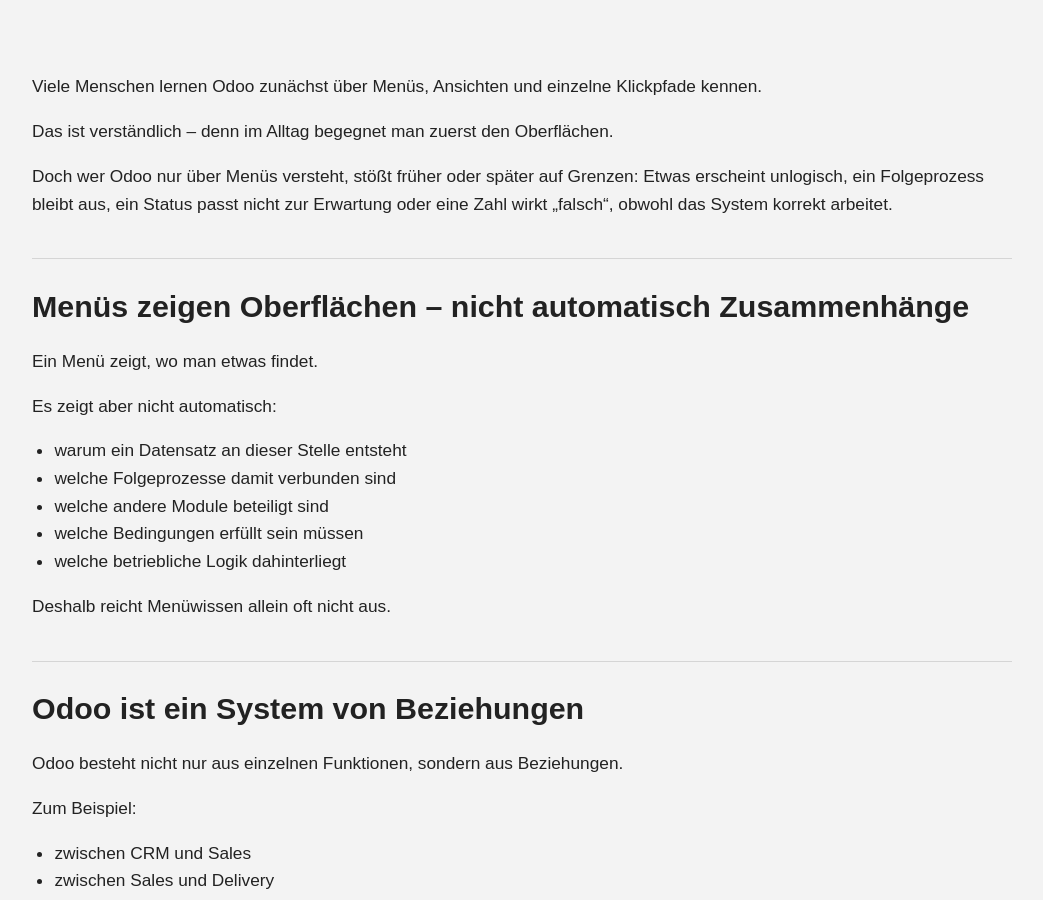
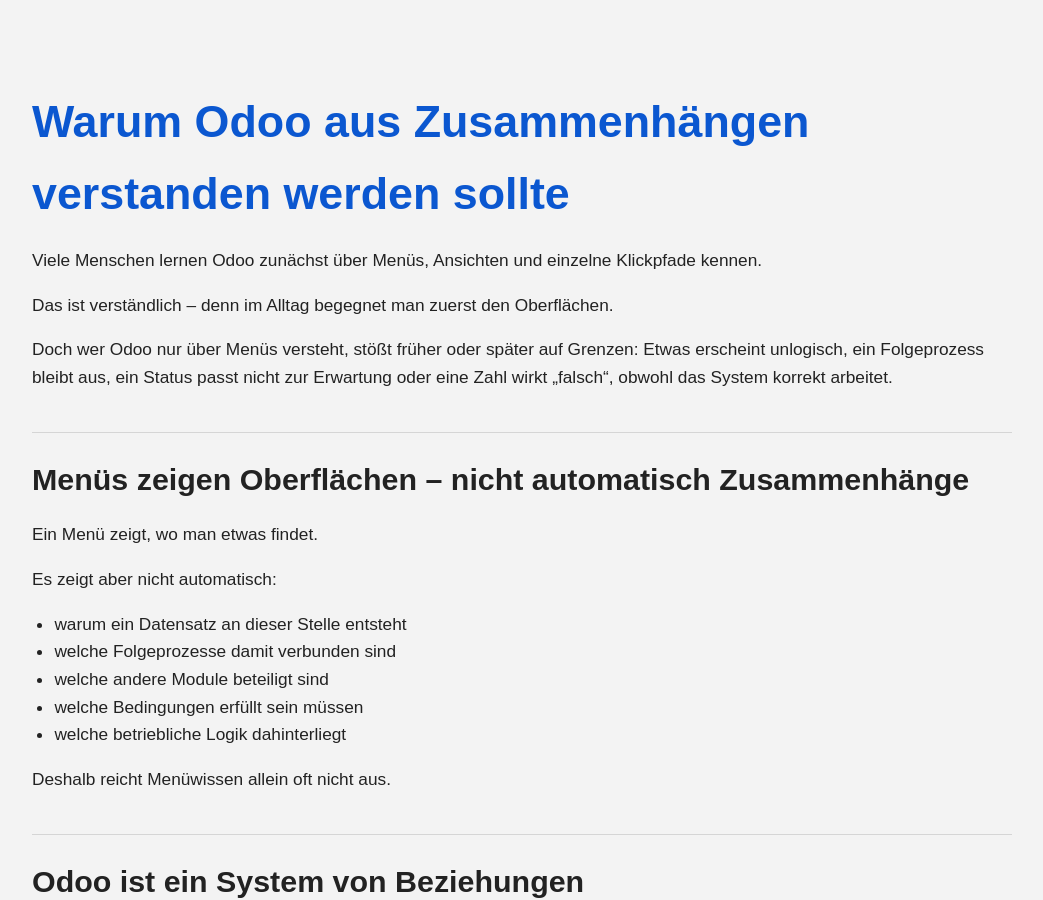
Before and after one commit to Tina10177/odoo-wissensuniversum, a Jekyll site: the page built from warum-odoo-aus-zusammenhaengen-verstanden-werden-sollte.md, in a window 1280 px wide and 900 px high. Shown: the whole window, without its empty margins (118-1161 px from the left). Built offline with Jekyll 4.4.1, drawn with Linux system fonts in a browser that asks for light colours.

Commit message:
Add header to 'Warum Odoo aus Zusammenhängen' document
Added a header to the document for better structure.

```diff
--- a/warum-odoo-aus-zusammenhaengen-verstanden-werden-sollte.md
+++ b/warum-odoo-aus-zusammenhaengen-verstanden-werden-sollte.md
@@ -2,7 +2,7 @@
 layout: default
 title: Warum Odoo aus Zusammenhängen verstanden werden sollte
 ---
-
+# Warum Odoo aus Zusammenhängen verstanden werden sollte
 Viele Menschen lernen Odoo zunächst über Menüs, Ansichten und einzelne Klickpfade kennen.
 
 Das ist verständlich – denn im Alltag begegnet man zuerst den Oberflächen.
```
